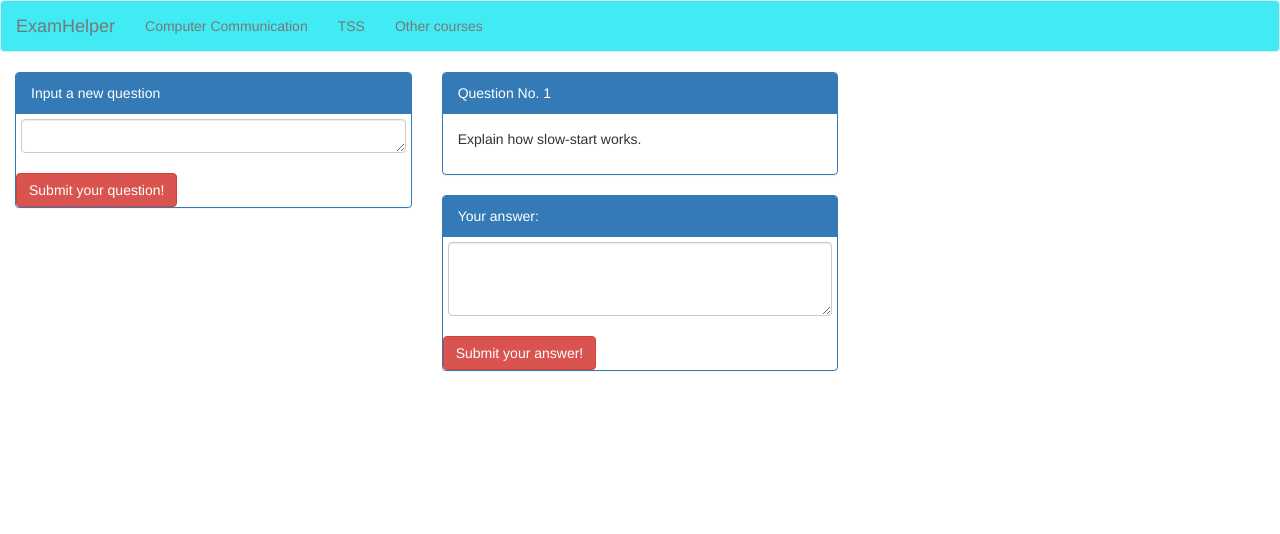
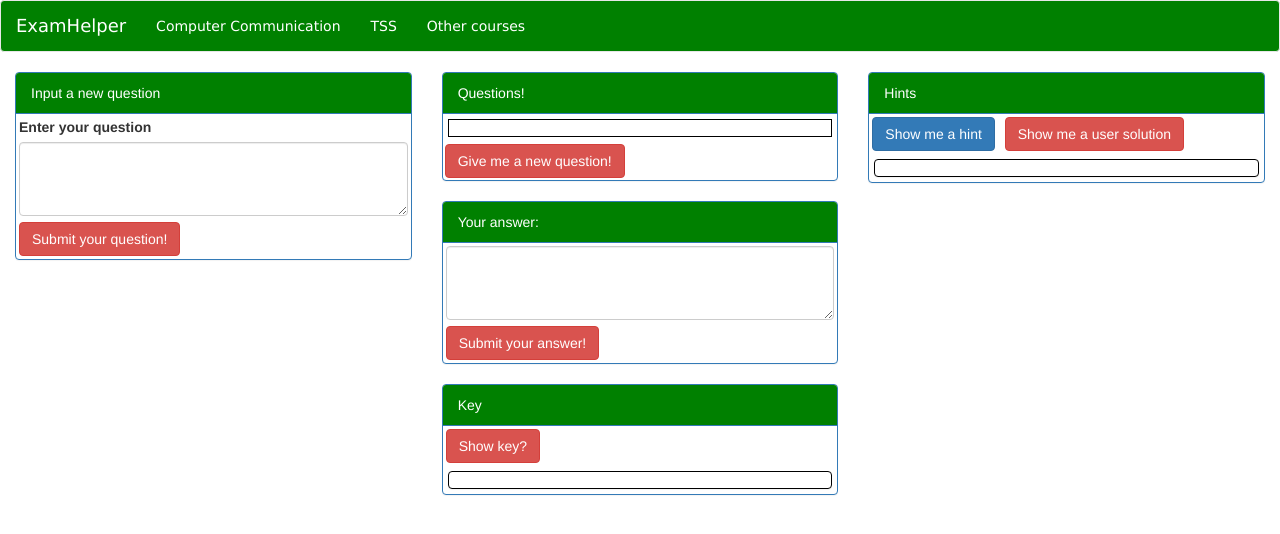
Before and after one commit to cjesper/DataKommen, a plain HTML site: page web/index.html in a window 1280 px wide. Drawn offline with nearby package versions, Linux system fonts and the light colour scheme.

Commit message:
* Users can now request a question in frontend * Updated UI

```diff
--- a/web/css/main.css
+++ b/web/css/main.css
@@ -1,11 +1,43 @@
 #topNavbar {
-    background-color: #41ebf4;
+    background-color: green;
+    font-family: verdana;
+}
+
+#navBarContent {
+    font-color: white;
 }
 #welcomeText {
     font-size: 30px;
     font-family: verdana
 }
+.nav a {
+    color: white !important;
+}
 
-#answerArea {
-    padding: 5px;
+.nav li {
+    color: white !important;
 }
+
+#examHelperBrand {
+    color: white;
+}
+.panel-body {
+    margin: 5px;
+    padding: 3px;
+    border: 1px solid black;
+}
+
+.panel > .panel-heading {
+    background-color: green;
+    background-image: none;
+}
+.btn {
+    margin: 3px;
+}
+
+.form-group {
+    margin: 3px;
+}
+#requestNewQuestionButton {
+    margin: 2px;
+}
--- a/web/index.html
+++ b/web/index.html
@@ -14,9 +14,9 @@
         <nav id="topNavbar" class="navbar navbar-default">
           <div class="container-fluid">
             <div class="navbar-header">
-              <a class="navbar-brand" href="#">ExamHelper</a>
+              <a id="examHelperBrand" class="navbar-brand" href="#">ExamHelper</a>
             </div>
-            <ul class="nav navbar-nav">
+            <ul id="navBarContent"class="nav navbar-nav">
               <li><a href="#">Computer Communication</a></li>
               <li><a href="#">TSS</a></li>
               <li><a href="#">Other courses</a></li>
@@ -34,8 +34,9 @@
                     <div class="col-lg-4">
                             <div id="newQuestionPanel" class="panel panel-primary">
                             <div class="panel-heading">Input a new question</div>
-                                    <div id="answerArea" class="form-group">
-                                    <textarea onkeydown="if (event.keyCode == 13) document.getElementById('sendQuestionButton').click()" class="form-control" id="newQuestionArea" rows="1"></textarea>
+                                    <div class="form-group">
+                                    <label for="newQuestionArea">Enter your question</label>
+                                    <textarea class="form-control" id="newQuestionArea" rows="3"></textarea>
                                 </div>
                                     <div class="button-group">
                                         <button id="sendQuestionButton" type="button" onClick="return sendNewQuestion(this)" class="btn btn-danger">Submit your question!</button>
@@ -47,27 +48,52 @@
                     <!-- EXISTING QUESTION -->
                     <div id="questionDiv" class="col-lg-4">
                         <div id="questionPanel" class="panel panel-primary">
-                            <div class="panel-heading">Question No. 1</div>
-                            <div class="panel-body">
-                                <p id="theQuestion">Explain how slow-start works.</p>
+                            <div class="panel-heading">Questions!</div>
+                            <div id="questionBody" class="panel-body">
+                                <p id="theQuestion"></p>
+                            </div>
+                            <div class="button-group">
+                                <button id="requestNewQuestionButton" type="button" onClick="return requestNewQuestion(this)" class="btn btn-danger">Give me a new question!</button>
                             </div>
                         </div>
+                        <!-- User-provided answer -->
                          <div id="answerPanel" class="panel panel-primary">
                             <div class="panel-heading">Your answer:</div>
                                     <div id="answerArea" class="form-group">
                                     <textarea class="form-control" id="answerTextArea" rows="3"></textarea>
                                 </div>
                             <div class="button-group">
-                                <button type="button" onClick="submitAnswer" class="btn btn-danger">Submit your answer!</button>
+                                <button type="button" onClick="return submitAnswer(this)" class="btn btn-danger">Submit your answer!</button>
                             </div>
                         </div>
 
+                        <!-- Key -->
+                        <div id="keyPanel" class="panel panel-primary">
+                            <div class="panel-heading">Key</div>
+                            <div class="button-group">
+                                <button type="button" onClick="return showKey(this)" class="btn btn-danger">Show key?</button>
+                            </div>
+                            <div id="keyBody" class="panel panel-body">
+                                    <p id="theKey"></p>
+                            </div>
+                        </div>
+
+
+
                     </div>
-                    <!-- WHATEVER THIS IS GOING TO BE -->
-                    <div class="col-lg-4"></div>
-
+                    <!-- Hints/Solutions -->
+                    <div class="col-lg-4">
+                        <div id="hintPanel" class="panel panel-primary">
+                            <div class="panel-heading">Hints</div>
+                            <div class="button-group">
+                                <button type="button" onClick="return showHint(this)" class="btn btn-primary">Show me a hint</button>
+                                <button type="button" onClick="return showUserSolution(this)" class="btn btn-danger">Show me a user solution</button>
+                            </div>
+                            <div class="panel panel-body">
+                                    <p id="hintOrSolution"></p>
+                            </div>
+                        </div>
                 </div>
-            </div>
         </div>
    </body>
 </html>
--- a/web/js/frontend.js
+++ b/web/js/frontend.js
@@ -11,7 +11,7 @@ var connection = new autobahn.Connection({
 connection.onopen = function (session, details) {
     console.log("Connected in frontend!");
 
-    session.subscribe("on_answer_data", on_answer_data).then(
+    session.subscribe("on_answer_from_backend", on_answer_from_backend).then(
             function (sub) {
                 console.log("Subscribed to on_answer_data");
             },
@@ -19,10 +19,26 @@ connection.onopen = function (session, details) {
                 console.log("Failed to subscribe to on_answer_data");
             }
         );
+
+    session.subscribe("on_new_question_from_backend", on_new_question_from_backend).then(
+            function (sub) {
+                console.log("Subscribed to on_new_question_from_backend");
+            },
+            function (err) {
+                console.log("Failed to subscribe to on_new_question_from_backend");
+            }
+    );
 }
 
-/* Insert question to DB when we recieve an answer */
-on_answer_data = function (answerData) {
+/* Display new question when we get it from backend */
+on_new_question_from_backend = function (questionData) {
+    console.log("Recieved a new question for display");
+    var newQuestion = questionData[0].content;
+    theQuestion.innerHTML = newQuestion;
+}
+
+/* Display answer when we get it from backend */
+on_answer_from_backend = function (answerData) {
     console.log("Recieved an answer!");
     console.log(answerData);
 }
--- a/web/js/interaction.js
+++ b/web/js/interaction.js
@@ -11,3 +11,9 @@ sendNewQuestion = function (button) {
     connection.session.publish('on_new_question', [questionString]);
     return false;
 }
+
+/* Request a new question from the backend */
+requestNewQuestion = function (button) {
+    connection.session.publish('on_question_request', []);
+    console.log("Requested a question");
+}
```
Also changed, not shown: web/js/backend.js (+30 -0 lines), 6 other files.
